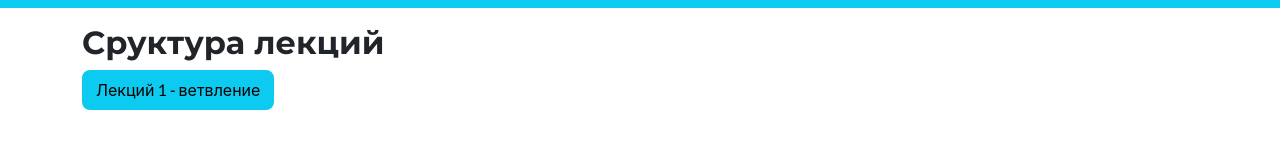
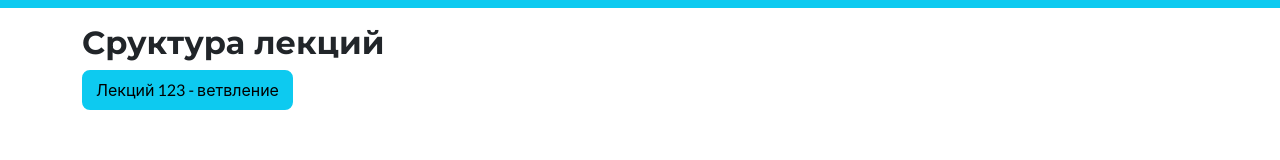
Before and after one commit to makarmarkov/land_devops, a plain HTML site: page index.html in a window 1280 px wide. Shown: the part 775-935 px from the top of the page. Drawn offline with nearby package versions, Linux system fonts and the light colour scheme.

Commit message:
hotfix/fix-11

```diff
--- a/index.html
+++ b/index.html
@@ -58,7 +58,7 @@
                     <h2>Сруктура лекций</h2>
                     <p>
                         <a class="btn btn-info" data-bs-toggle="collapse" href="#collapseExample" role="button" aria-expanded="false" aria-controls="collapseExample">
-                          Лекций 1 - ветвление
+                          Лекций 123 - ветвление
                         </a>
                       </p>
                       <div class="collapse" id="collapseExample">
```
